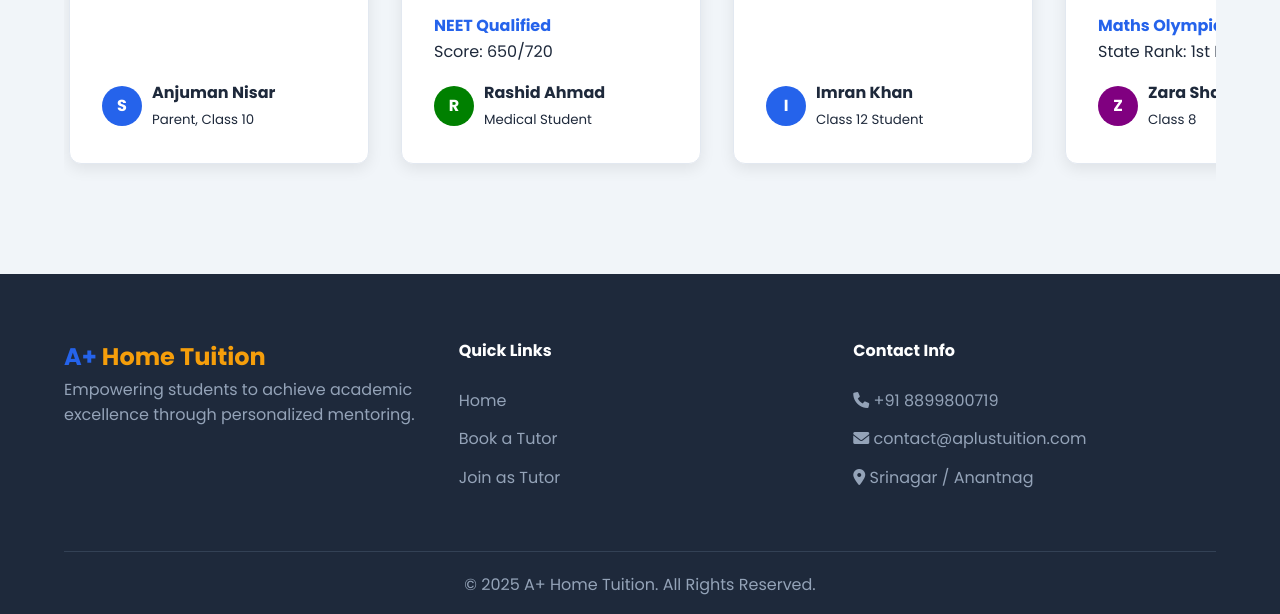
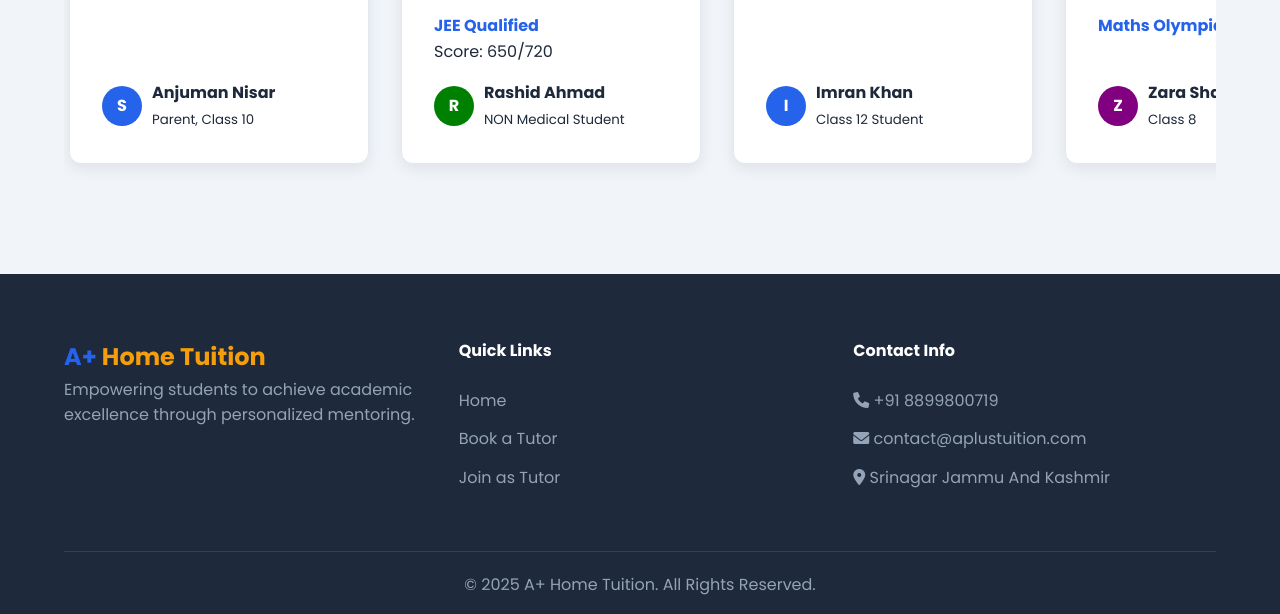
Before and after one commit to myworld7889-lab/aplus-home-tuition, a plain HTML site: page index.html in a window 1280 px wide. Shown: the part 1851-2465 px from the top of the page. Drawn offline with Linux system fonts and the light colour scheme.

Commit message:
Update index.html

```diff
--- a/index.html
+++ b/index.html
@@ -76,12 +76,12 @@
                 <div class="testi-card">
                     <div>
                         <img src="https://images.unsplash.com/photo-1554224155-8d04cb21cd6c?auto=format&fit=crop&w=500&q=80" class="doc-image" alt="NEET Result">
-                        <h4 style="color:var(--primary)">NEET Qualified</h4>
+                        <h4 style="color:var(--primary)">JEE Qualified</h4>
                         <p>Score: 650/720</p>
                     </div>
                     <div class="user-info">
                         <div class="user-avatar" style="background:green;">R</div>
-                        <div><strong>Rashid Ahmad</strong><br><small>Medical Student</small></div>
+                        <div><strong>Rashid Ahmad</strong><br><small>NON Medical Student</small></div>
                     </div>
                 </div>
 
@@ -100,7 +100,7 @@
                     <div>
                         <img src="https://images.unsplash.com/photo-1589330694653-4a8b243aaf96?auto=format&fit=crop&w=500&q=80" class="doc-image" alt="Certificate">
                         <h4 style="color:var(--primary)">Maths Olympiad</h4>
-                        <p>State Rank: 1st Position</p>
+
                     </div>
                     <div class="user-info">
                         <div class="user-avatar" style="background:purple;">Z</div>
@@ -142,7 +142,7 @@
                 <ul>
                     <li><i class="fas fa-phone"></i> +91 8899800719</li>
                     <li><i class="fas fa-envelope"></i> contact@aplustuition.com</li>
-                    <li><i class="fas fa-map-marker-alt"></i> Srinagar / Anantnag</li>
+                    <li><i class="fas fa-map-marker-alt"></i> Srinagar Jammu And Kashmir</li>
                 </ul>
             </div>
         </div>
```
